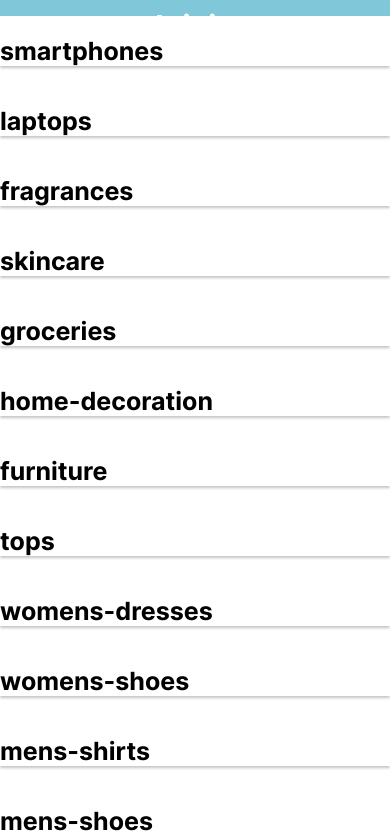
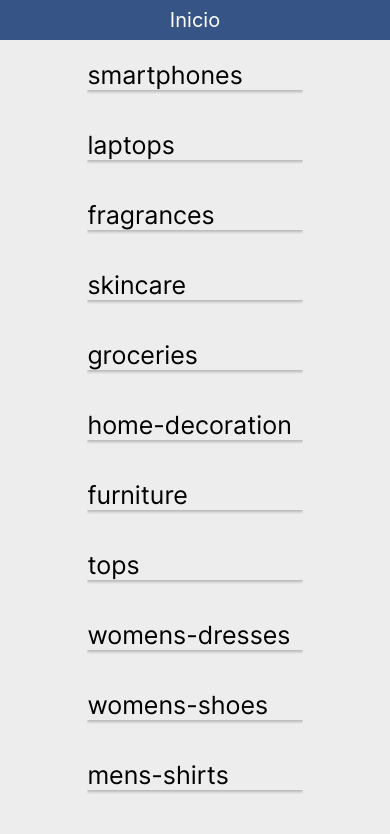
Before and after one commit to AgustinaGF/ecommerce-react-native, a React Native app: screen / in a window 390 px wide. Shown: the top 834 px of the page. Built offline with nearby package versions, Linux system fonts and the light colour scheme.

Commit message:
add product item

```diff
--- a/App.js
+++ b/App.js
@@ -2,13 +2,15 @@ import { StatusBar } from "expo-status-bar";
 import Constants from "expo-constants";
 import Home from "./screens/Home";
 import ItemListCategories from "./screens/ItemListCategories";
-import { StyleSheet } from "react-native";
+import { StyleSheet, View, SafeAreaView, Platform } from "react-native";
 import { useState } from "react";
 import { useFonts } from "expo-font";
 import { fonts } from "./src/global/fonts";
+import ItemDetail from "./screens/ItemDetail";
 
 export default function App() {
 	const [categorySelected, setCategorySelected] = useState("");
+	const [productDetailId, setProductDetailId] = useState(0);
 
 	const [fontsLoaded] = useFonts(fonts);
 
@@ -18,24 +20,29 @@ export default function App() {
 
 	return (
 		<>
-      {categorySelected ? (
-        <ItemListCategories />
+			<SafeAreaView style={styles.container}>
+				<StatusBar style="auto" />
+				{productDetailId ? (
+					<ItemDetail productDetailId={productDetailId} />
+				) : categorySelected ? (
+					<ItemListCategories
+						setCategorySelected={setCategorySelected}
+						category={categorySelected}
+						setProductDetailId={setProductDetailId}
+					/>
 				) : (
 					<Home setCategorySelected={setCategorySelected} />
 				)}
+			</SafeAreaView>
 		</>
 	);
 }
 
 const styles = StyleSheet.create({
 	container: {
-    paddingTop: Constants.StatusBarHeight,
 		flex: 1,
-    backgroundColor: "#fff",
-    paddingHorizontal: 14,
-  },
-  product: {
-    fontSize: 16,
-    fontWeight: "bold",
+		backgroundColor: "#ededed",
+		alignItems: "center",
+		paddingTop: Platform.OS === "android" ? Constants.statusBarHeight : 0,
 	},
 });
--- a/screens/Home.jsx
+++ b/screens/Home.jsx
@@ -1,11 +1,11 @@
-import { View, Text } from "react-native";
+import { View, StyleSheet } from "react-native";
 import Header from "../src/components/Header";
-import ItemListCategories from "./ItemListCategories";
+
 import Categories from "../src/components/Categories";
 
 function Home({setCategorySelected}) {
   return (
-    <View style={{ flex: 1 }}>
+    <View style={styles.container}>
       <Header title={"Inicio"} />
       <Categories setCategorySelected={setCategorySelected} />
     </View>
@@ -13,3 +13,11 @@ function Home({setCategorySelected}) {
 }
 
 export default Home;
+
+const styles = StyleSheet.create({
+  container: {
+    flex: 1,
+    width: "100%",
+    alignItems: "center",
+  },
+});
--- /dev/null
+++ b/screens/ItemDetail.jsx
@@ -0,0 +1,28 @@
+import { StyleSheet, Text, View } from "react-native";
+import React, { useEffect, useState } from "react";
+import allProducts from "../src/data/products.json";
+
+const ItemDetail = ({ productDetailId }) => {
+	const [product, setProduct] = useState(null);
+
+	useEffect(() => {
+		const productFinded = allProducts.find(
+			(product) => product.id === productDetailId
+		);
+		setProduct(productFinded);
+	}, [productDetailId]);
+
+	return product ? (
+		<View>
+			<Text>{product.title}</Text>
+		</View>
+	) : (
+		<View>
+			<Text>Cargando..</Text>
+		</View>
+	);
+};
+
+export default ItemDetail;
+
+const styles = StyleSheet.create({});
--- a/screens/ItemListCategories.jsx
+++ b/screens/ItemListCategories.jsx
@@ -1,32 +1,52 @@
-import {Text, View,FlatList} from "react-native"
+import {Text, View,FlatList, StyleSheet, Pressable} from "react-native"
 import allProducts from './../src/data/products.json'
 import ProductItem from "../src/components/ProductItem"
 import Search from "../src/components/Search"
 import { useEffect, useState } from "react"
 
-function ItemListCategories({ category }){
-const [products,setProducts]=useState()
-const [keyword,setKeyword]=useState()
-    useEffect(() => {
+
+
+function ItemListCategories({ category, setCategorySelected, setProductDetailId}) {
+  const [products, setProducts] = useState([]);
+  const [keyword, setKeyword] = useState("");
+
+  useEffect(() => {
     if (category) {
       const products = allProducts.filter((product) => product.category === category);
       const filteredProducts = products.filter((product) =>
         product.title.includes(keyword)
       );
-      setProducts(filteredProducts)
+      setProducts(filteredProducts);
+    } else {
+      const filteredProducts = allProducts.filter((product) =>
+        product.title.includes(keyword)
+      );
+      setProducts(filteredProducts);
     }
-  }, []);
+  }, [category, keyword]);
 
   return (
-    <View>
-      <Search keyword={keyword} onSearch={setKeyword} />
+    <View style={styles.container}>
+       <Pressable onPress={()=>setCategorySelected('')}>
+        <Text>Inicio</Text>
+      </Pressable>
+      <Search onSearch={setKeyword} />
       <FlatList
         data={products}
-        renderItem={({ item }) => <ProductItem product={item} />}
+        renderItem={({ item }) => <ProductItem product={item} setProductDetailId={setProductDetailId}/>}
         keyExtractor={(item) => item.id}
       />
     </View>
   );
 }
+export default ItemListCategories;
 
-export default ItemListCategories;
+const styles = StyleSheet.create({
+  container: {
+    flex: 1,
+    width: "100%",
+    justifyContent: "center",
+    alignItems: "center",
+    paddingHorizontal:20
+  },
+});
--- a/src/components/Categories.jsx
+++ b/src/components/Categories.jsx
@@ -1,11 +1,11 @@
-import {Text, View} from "react-native"
-import { FlatList } from "react-native-web";
+import {Text, View,FlatList} from "react-native"
 import categories from "../data/categories.json"
 import CategoryItem from "./CategoryItem";
 function Categories({setCategorySelected}){
     return(
         <View>
-           <FlatList data={categories} renderItem={({item})=><CategoryItem setCategorySelected={setCategorySelected} category={item}/>}
+           <FlatList data={categories}
+           renderItem={({item})=><CategoryItem setCategorySelected={setCategorySelected} category={item}/>}
             keyExtractor={(category)=>category}
             />
         </View>
--- a/src/components/CategoryItem.jsx
+++ b/src/components/CategoryItem.jsx
@@ -1,4 +1,4 @@
-import {Pressable, StyleSheet,Text, View} from 'react-native'
+import {Pressable, StyleSheet,Text,} from 'react-native'
 import Card from './Card';
 
 function CategoryItem({category, setCategorySelected}){
@@ -16,6 +16,7 @@ export default CategoryItem;
 const styles = StyleSheet.create({
     text:{
         fontSize:25,
-        fontFamily:'InterBold'
-    }
+        fontFamily:"InterRegular"
+    },
+
 })
--- a/src/components/Header.jsx
+++ b/src/components/Header.jsx
@@ -12,11 +12,16 @@ function Header({title}){
 export default Header;
 
 const styles = StyleSheet.create({
-    container:{
-       flex:1,
-       backgroundColor:colors.blue_200,
-       width:"100%",
-       paddingVertical:8
-    },
-    text:{fontSize:30, color:'white', textAlign:'center', fontWeight:'bold'}
+    container: {
+    height: 40,
+    width: "100%",
+    backgroundColor: colors.blue_300,
+    justifyContent: "center",
+    alignItems: "center",
+  },
+  text: {
+    textAlign: "center",
+    color: "white",
+    fontSize: 20,
+  },
 })
--- a/src/components/ProductItem.jsx
+++ b/src/components/ProductItem.jsx
@@ -1,13 +1,57 @@
-import {StyleSheet,Text, View} from 'react-native'
-import Card from './Card';
-const ProductItem=({product})=>{
-    return(
-       <Card>
-        <Text style={styles.text}>{product.title}</Text>
-       </Card>
-    )
-}
+import {
+	StyleSheet,
+	Text,
+	View,
+	Image,
+	useWindowDimensions,
+	Pressable,
+} from "react-native";
+import Card from "./Card";
+import { useEffect, useState } from "react";
+const ProductItem = ({ product, setProductDetailId }) => {
+	const [isPortrait, setIsPortrait] = useState(true);
+	const [isLandscape, setIsLandscape] = useState(false);
+
+	const { width, height } = useWindowDimensions();
+
+	useEffect(() => {
+		if (height > width) {
+			setIsPortrait(true);
+			setIsLandscape(false);
+		} else {
+			setIsPortrait(false);
+			setIsLandscape(true);
+		}
+	}, [width, height]);
+
+	return (
+		<Pressable onPress={() => setProductDetailId(product.id)}>
+			<Card
+				style={{
+					marginVertical: 20,
+					flexDirection: "row",
+					justifyContent: "space-between",
+				}}
+			>
+				<Text style={width < 400 ? styles.textMin : styles.text}>
+					{product.title}
+				</Text>
+				<Image style={styles.image} source={{ uri: product.images[0] }} />
+			</Card>
+		</Pressable>
+	);
+};
 
 export default ProductItem;
 
-const styles = StyleSheet.create({text:{fontSize:25}})
+const styles = StyleSheet.create({
+	text: { fontSize: 25, width: "70%" },
+	image: {
+		width: 70,
+		height: 70,
+	},
+	textMin: {
+		fontSize: 14,
+		width: "70%",
+	},
+});
--- a/src/components/Search.jsx
+++ b/src/components/Search.jsx
@@ -1,15 +1,38 @@
-import { StyleSheet, TextInput, View } from "react-native";
+import { StyleSheet, TextInput, View, Pressable, Text } from "react-native";
+import { AntDesign } from "@expo/vector-icons";
 import {useState} from "react";
+import { Entypo } from "@expo/vector-icons";
 
 const Search = ({keyword,onSearch}) => {
+  const [input, setInput] = useState("");
 
+  // handleSearch va a realizar un filtrado de los productos utilizando el valor guardado en "input"
+  const handleSearch = () => {
+    if (input) {
+      onSearch(input);
+    }
+  };
+
+  //funcion que limpia el campo del input
+  const removeInput = () => {
+    setInput("");
+  };
   return (
-    <View>
+    <View style={styles.container}>
+
+      <View style={styles.inputContainer}>
       <TextInput
         onChangeText={onSearch}
         style={styles.input}
         value={keyword}
-        placeholder="Buscar Producto"></TextInput>
+        placeholder="Buscar Producto"/>
+          <Pressable onPress={handleSearch}>
+          <AntDesign name="search1" size={25} color="black" />
+        </Pressable>
+        <Pressable onPress={removeInput}>
+          <Entypo name="circle-with-cross" size={25} color="black" />
+        </Pressable>
+        </View>
     </View>
   );
 };
@@ -17,12 +40,24 @@ const Search = ({keyword,onSearch}) => {
 export default Search;
 
 const styles = StyleSheet.create({
+  container: {
+    flexDirection: "column",
+    justifyContent: "center",
+    alignItems: "flex-start",
+  },
+  inputContainer: {
+    flexDirection: "row",
+    justifyContent: "space-between",
+    alignItems: "center",
+    width: "90%",
+    paddingTop: 10,
+  },
+
   input: {
     borderRadius: 8,
     padding: 10,
     borderWidth: 1,
     width: "80%",
     fontSize: 20,
-    marginTop: 40,
   },
 });
```
Lines whose indentation alone changed are shown as unchanged.
